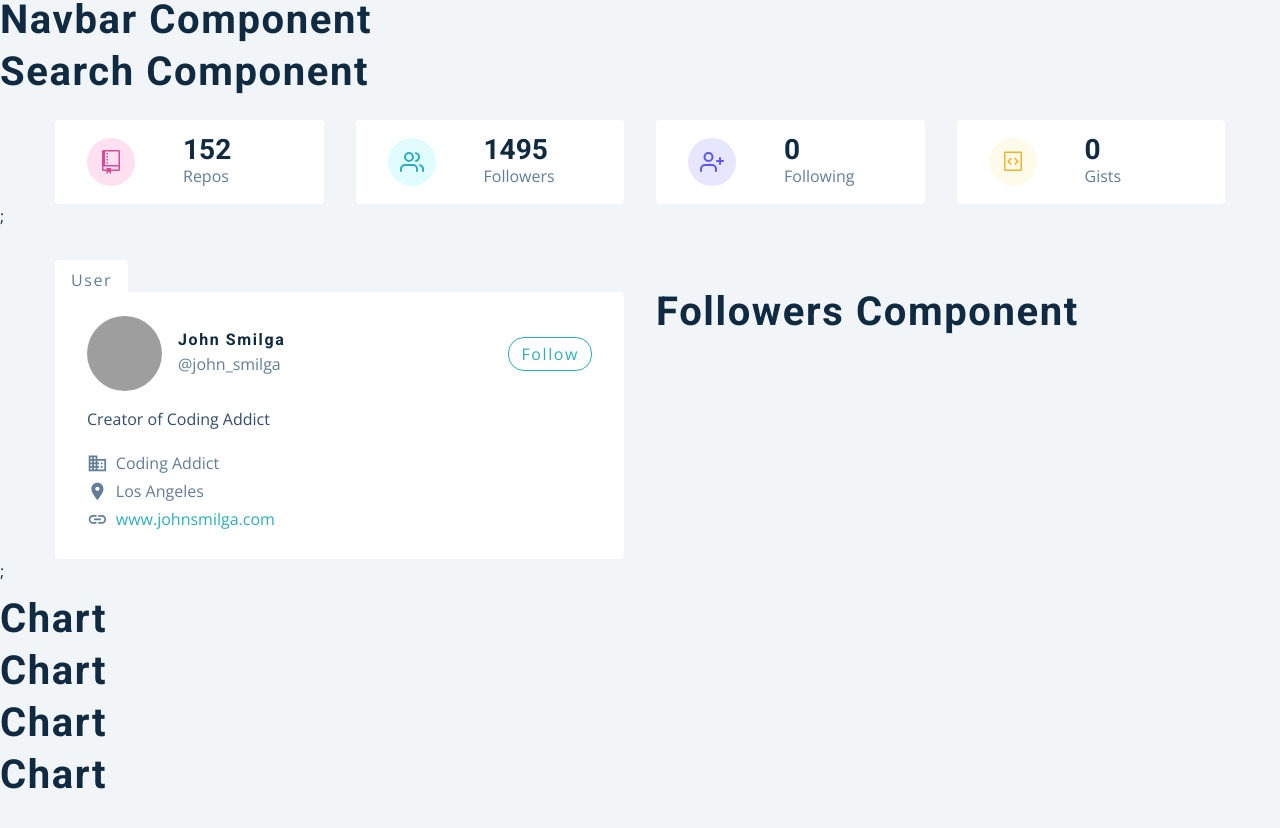
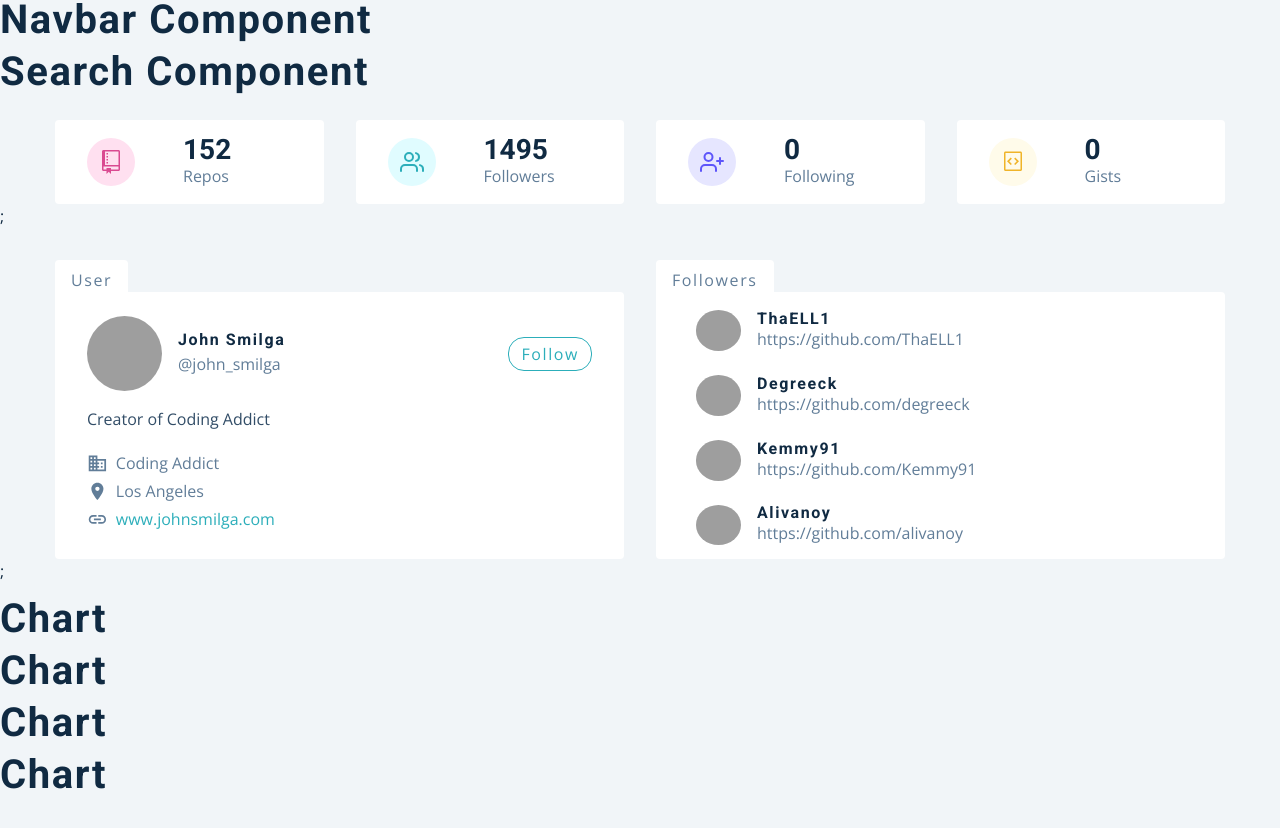
Before and after one commit to AlexBachurin/search-github-users, a React (Create React App) app: page / in a window 1280 px wide. Shown: the top 828 px of the page. Built offline with nearby package versions, Linux system fonts and the light colour scheme; grey boxes are pictures that could not be loaded.

Commit message:
user-followers component completed/user info complete

```diff
--- a/src/components/Followers.js
+++ /dev/null
@@ -1,7 +0,0 @@
-import React from 'react';
-
-const Followers = () => {
-    return <h2>Followers Component</h2>;
-};
-
-export default Followers;
--- /dev/null
+++ b/src/components/UserFollowers.js
@@ -0,0 +1,82 @@
+import React from 'react';
+import styled from 'styled-components';
+import { useGlobalContext } from '../context';
+const UserFollowers = () => {
+    const { followers } = useGlobalContext();
+    console.log(followers)
+    return <Wrapper>
+        <div className="followers">
+            {followers.map(item => {
+                return <SingleFollower key={item.id} {...item} />
+            })}
+        </div>
+    </Wrapper>;
+};
+
+//local component for single follower
+const SingleFollower = ({ html_url, avatar_url, login }) => {
+    return (
+        <article>
+            <img src={avatar_url} alt="avatar" />
+            <div>
+                <h4>{login}</h4>
+                <a href={html_url}>{html_url}</a>
+            </div>
+        </article>
+    )
+}
+
+const Wrapper = styled.article`
+  background: var(--clr-white);
+  border-top-right-radius: var(--radius);
+  border-bottom-left-radius: var(--radius);
+  border-bottom-right-radius: var(--radius);
+  position: relative;
+  &::before {
+    content: ' followers';
+    position: absolute;
+    top: 0;
+    left: 0;
+    transform: translateY(-100%);
+    background: var(--clr-white);
+    color: var(--clr-grey-5);
+    border-top-right-radius: var(--radius);
+    border-top-left-radius: var(--radius);
+    text-transform: capitalize;
+    padding: 0.5rem 1rem 0 1rem;
+    letter-spacing: var(--spacing);
+    font-size: 1rem;
+  }
+  .followers {
+    overflow-y: scroll;
+    overflow-x: hidden;
+    height: 260px;
+    display: grid;
+    grid-template-rows: repeat(auto-fill, minmax(45px, 1fr));
+    gap: 1.25rem 1rem;
+    padding: 1rem 2rem;
+  }
+  article {
+    transition: var(--transition);
+    padding: 0.15rem 0.5rem;
+    border-radius: var(--radius);
+    display: grid;
+    grid-template-columns: auto 1fr;
+    align-items: center;
+    column-gap: 1rem;
+    img {
+      height: 100%;
+      width: 45px;
+      border-radius: 50%;
+      object-fit: cover;
+    }
+    h4 {
+      margin-bottom: 0;
+    }
+    a {
+      color: var(--clr-grey-5);
+    }
+  }
+`;
+
+export default UserFollowers;
--- a/src/components/UserInfo.js
+++ b/src/components/UserInfo.js
@@ -1,11 +1,11 @@
 import React from 'react';
 import styled from 'styled-components';
-import { UserCard, Followers } from './index';
+import { UserCard, UserFollowers } from './index';
 const UserInfo = () => {
   return <section className="section">
     <Wrapper className='section-center'>
       <UserCard />
-      <Followers />
+      <UserFollowers />
     </Wrapper>;
   </section>
 };
--- a/src/components/index.js
+++ b/src/components/index.js
@@ -1,9 +1,9 @@
 import UserInfo from './UserInfo'
-import Followers from './Followers'
+import UserFollowers from './UserFollowers'
 import Info from './Info'
 import Navbar from './Navbar'
 import Repositories from './Repositories'
 import Search from './Search'
 import UserCard from './UserCard'
 
-export { UserCard, Followers, Info, Navbar, Repositories, Search, UserInfo }
+export { UserCard, UserFollowers, Info, Navbar, Repositories, Search, UserInfo }
--- a/src/context.js
+++ b/src/context.js
@@ -1,6 +1,7 @@
 import React, { useState, useEffect, useContext } from "react";
 //get static data for now
 import user from './mockData/mockUser'
+import followers from './mockData/mockFollowers'
 const rootUrl = 'https://api.github.com';
 
 const AppContext = React.createContext();
@@ -11,7 +12,8 @@ const AppProvider = ({ children }) => {
 
     console.log(githubUser)
     return <AppContext.Provider value={{
-        githubUser
+        githubUser,
+        followers
     }}>
         {children}
     </AppContext.Provider>
```
